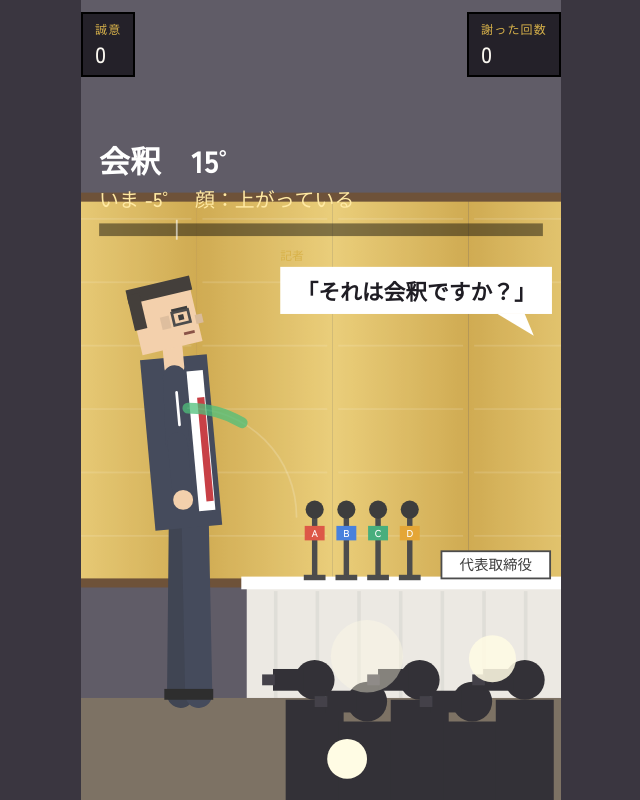
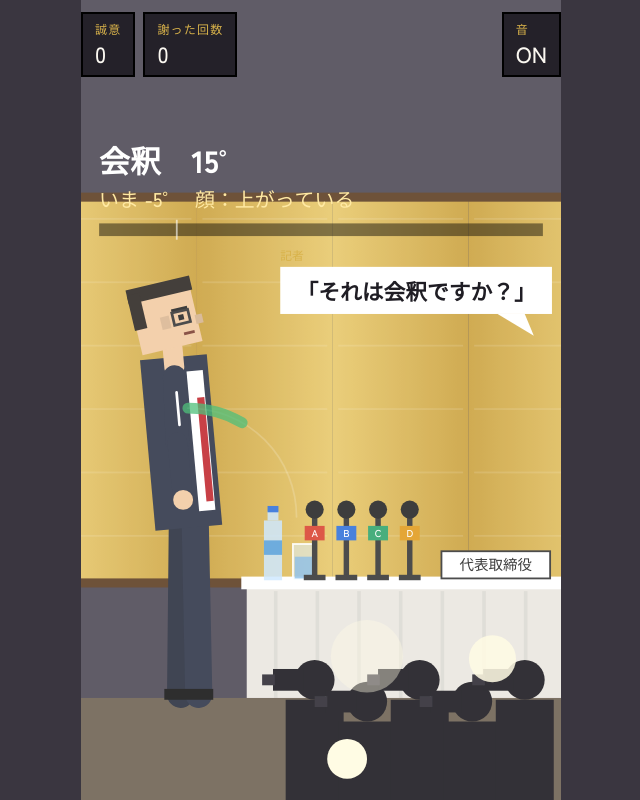
Before and after one commit to tamago-boro-156/owabi, a plain HTML site: page index.html in a window 1280 px wide. Both pictures are taken after a click on the button "会見をはじめる". Shown: the whole page, without its empty margins (319-959 px from the left). Drawn offline with Linux system fonts and the light colour scheme; a web font is replaced by a local one.

Commit message:
音のON/OFFと、机の水がこぼれる演出を追加

```diff
--- a/index.html
+++ b/index.html
@@ -41,6 +41,9 @@ body { background: #3a3640; color: var(--paper); font-family: var(--ui); overflo
 .hud { position: fixed; top: env(safe-area-inset-top, 0px); left: 50%; transform: translateX(-50%); width: min(100%, 60vh); display: flex; justify-content: space-between; gap: 8px; flex-wrap: wrap;
   padding: 12px max(16px, env(safe-area-inset-right, 0px)) 0 max(16px, env(safe-area-inset-left, 0px)); pointer-events: none; }
 .chip { background: var(--panel); border: 2px solid #000; padding: 6px 12px; font-family: var(--pixel); }
+.chip.snd { pointer-events: auto; cursor: pointer; color: var(--paper); text-align: left; margin-left: auto; }
+.chip.snd[aria-pressed="false"] .v { color: #8a8590; }
+.chip.snd:focus-visible { outline: 3px solid var(--gold); outline-offset: 2px; }
 .chip .k { display: block; font-size: 12px; color: var(--gold); letter-spacing: .1em; }
 .chip .v { font-size: 22px; font-variant-numeric: tabular-nums; }
 .pads { position: fixed; left: 0; right: 0; bottom: 0; display: flex; justify-content: space-between; gap: 12px;
@@ -89,6 +92,7 @@ kbd { font-family: var(--ui); font-size: 12px; border: 1px solid var(--ink); pad
 <div class="hud">
   <div class="chip"><span class="k">誠意</span><span class="v" id="score">0</span></div>
   <div class="chip"><span class="k">謝った回数</span><span class="v" id="qno">0</span></div>
+  <button class="chip snd" id="sndBtn" type="button" aria-pressed="true"><span class="k">音</span><span class="v" id="sndV">ON</span></button>
 </div>
 <div class="overlay" id="intro">
   <div class="panel">
@@ -175,12 +179,14 @@ kbd { font-family: var(--ui); font-size: 12px; border: 1px solid var(--ink); pad
     th: 0, thv: 0, ph: 0, phv: 0, armA: 0, armV: 0, armB: 0, armBV: 0,
     hip: false, neck: false, bonks: 0, qBonks: 0, wobble: 0,
     mics: [0, 0, 0, 0], micV: [0, 0, 0, 0], flashes: [], texts: [], say: null, sayT: 0, sweat: [],
+    water: { glass: 0, glassV: 0, bottle: 0, bottleV: 0, spilled: false, pour: 0, puddle: 0, stain: 0, drops: [] },
     lastShoulder: null, lastSV: { x: 0, y: 0 }, shake: 0
   };
 
   // ---------- audio ----------
   let ac = null;
-  const audio = () => { if (!ac) { try { ac = new (window.AudioContext || window.webkitAudioContext)(); } catch (e) {} } if (ac && ac.state === 'suspended') ac.resume(); return ac; };
+  let soundOn = true; try { soundOn = localStorage.getItem('owabi-sound') !== 'off'; } catch (e) {}
+  const audio = () => { if (!soundOn) return null; if (!ac) { try { ac = new (window.AudioContext || window.webkitAudioContext)(); } catch (e) {} } if (ac && ac.state === 'suspended') ac.resume(); return ac; };
   function noise(dur, freq, vol, type) {
     if (!audio()) return; const t = ac.currentTime, b = ac.createBuffer(1, ac.sampleRate * dur, ac.sampleRate), d = b.getChannelData(0);
     for (let i = 0; i < d.length; i++) d[i] = Math.random() * 2 - 1;
@@ -197,13 +203,15 @@ kbd { font-family: var(--ui); font-size: 12px; border: 1px solid var(--ink); pad
     bonk: () => { tone(160, 60, 0.35, 0.5, 'triangle'); noise(0.15, 300, 0.5); },
     clatter: () => { noise(0.25, 1800, 0.25); },
     ok: () => { tone(660, 990, 0.18, 0.15); setTimeout(() => tone(990, 1320, 0.25, 0.15), 120); },
-    fail: () => tone(300, 120, 0.5, 0.15, 'square')
+    fail: () => tone(300, 120, 0.5, 0.15, 'square'),
+    splash: () => { noise(0.45, 700, 0.5, 'lowpass'); setTimeout(() => noise(0.25, 1500, 0.2), 120); }
   };
 
   // ---------- flow ----------
   function startGame() {
     Object.assign(st, { tgt: 0, phase: 'play', q: 0, cur: makeQ(0), lv: level(0), qt: 0, prog: 0, score: 0, results: [], th: 0, thv: 0, ph: 0, phv: 0, armA: 0, armV: 0, armB: 0, armBV: 0,
-      bonks: 0, qBonks: 0, wobble: 0, mics: [0, 0, 0, 0], micV: [0, 0, 0, 0], flashes: [], texts: [], say: null, sweat: [] });
+      bonks: 0, qBonks: 0, wobble: 0, mics: [0, 0, 0, 0], micV: [0, 0, 0, 0], flashes: [], texts: [], say: null, sweat: [],
+      water: { glass: 0, glassV: 0, bottle: 0, bottleV: 0, spilled: false, pour: 0, puddle: 0, stain: 0, drops: [] } });
     $('intro').hidden = true; $('result').hidden = true; askQ(); hud();
   }
   function askQ() {
@@ -263,6 +271,9 @@ kbd { font-family: var(--ui); font-size: 12px; border: 1px solid var(--ink); pad
   ['pointerup', 'pointercancel'].forEach(ev => cv.addEventListener(ev, e => { if (st.fingerId === e.pointerId) { st.finger = null; st.fingerId = null; } }));
   $('startBtn').addEventListener('click', () => { audio(); startGame(); });
   $('againBtn').addEventListener('click', startGame);
+  function renderSound() { $('sndBtn').setAttribute('aria-pressed', soundOn); $('sndV').textContent = soundOn ? 'ON' : 'OFF'; }
+  $('sndBtn').addEventListener('click', () => { soundOn = !soundOn; try { localStorage.setItem('owabi-sound', soundOn ? 'on' : 'off'); } catch (e) {} if (!soundOn && ac) ac.suspend(); else audio(); renderSound(); });
+  renderSound();
   // the public address of the game: the page itself when it is hosted on its own site, otherwise this artifact
   function shareUrl() { return /github\.io$/.test(location.hostname) ? location.origin + location.pathname : 'https://claude.ai/artifact/SdxQ2h5aNdcDH2RA67DSC7'; }
   $('copyBtn').addEventListener('click', () => {
@@ -316,11 +327,15 @@ kbd { font-family: var(--ui); font-size: 12px; border: 1px solid var(--ink); pad
     if (P.hd.x > TABLE_X0 - 10 && P.hd.y + HEAD_R * 0.8 > TABLE_Y) {
       if (st.thv > 25 || st.phv > 60) {
         st.bonks++; st.qBonks++; sfx.bonk(); st.shake = 1; floatText('ゴンッ！', P.hd.x + 30, P.hd.y - 40, '#ff6a50', 40);
+        knockWater(1);   // the whole table jumps
         if (st.phase === 'play') { reporter(pick(['「今の、わざとですか？」', '「大丈夫ですか！？」', '「机に謝ってどうするんですか」', '「いい音しましたね」', '「頭突きは謝罪じゃないです」', '「机が謝られてます」', '「救急車、呼びます？」'])); st.prog = Math.max(0, st.prog - 0.8); }
         for (let i = 0; i < 4; i++) st.flashes.push({ x: (PORTRAIT ? 460 : 700) + Math.random() * 280, y: (PORTRAIT ? 580 : 520) + Math.random() * 120, t: -i * 0.06 });
       }
       st.thv = -Math.abs(st.thv) * 0.5 - 30; st.phv = -Math.abs(st.phv) * 0.4;
     }
+    // head touching the glass or the bottle
+    if (Math.hypot(P.hd.x - GLASS_X, P.hd.y - (TABLE_Y - 40)) < HEAD_R + 14 || Math.hypot(P.hd.x - BOTTLE_X, P.hd.y - (TABLE_Y - 80)) < HEAD_R + 12) knockWater(0.8);
+    updateWater(dt);
     // knocking the microphones
     const micX = [470, 505, 540, 575];
     micX.forEach((mx, i) => {
@@ -429,6 +444,54 @@ kbd { font-family: var(--ui); font-size: 12px; border: 1px solid var(--ink); pad
     // sweat
     st.sweat.forEach(s => { ctx.fillStyle = '#9fd6ff'; ctx.fillRect(s.x, s.y, 6, 9); });
   }
+  // ---------- water on the table ----------
+  const GLASS_X = 446, BOTTLE_X = 414;
+  function knockWater(force) {
+    const w = st.water;
+    if (!w.glassV && w.glass < 0.1) { w.glassV = 5 + force * 3; }
+    if (!w.bottleV && w.bottle < 0.1 && Math.random() < 0.7) { w.bottleV = 3 + force * 2; }
+  }
+  function updateWater(dt) {
+    const w = st.water;
+    if (w.glassV) { w.glass += w.glassV * dt; if (w.glass >= 1.5) { w.glass = 1.5; w.glassV = 0; if (!w.spilled) spill(); } }
+    if (w.bottleV) { w.bottle += w.bottleV * dt; if (w.bottle >= 1.45) { w.bottle = 1.45; w.bottleV = 0; floatText('ゴロッ', BOTTLE_X + 30, TABLE_Y - 40, '#ffffff', 20); } }
+    if (w.spilled) {
+      w.pour = Math.max(0, w.pour - dt);
+      w.puddle = Math.min(1, w.puddle + dt * 0.9);
+      if (w.puddle > 0.5) w.stain = Math.min(1, w.stain + dt * 0.25);
+      if (w.pour > 0) for (let i = 0; i < 3; i++) w.drops.push({ x: GLASS_X + 30, y: TABLE_Y - 14, vx: 60 + Math.random() * 120, vy: -60 - Math.random() * 80, t: 0 });
+      if (w.puddle > 0.6 && Math.random() < dt * 4) w.drops.push({ x: GLASS_X + 20 + Math.random() * 150 * w.puddle, y: TABLE_Y + 8, vx: 0, vy: 20, t: 0 });
+    }
+    w.drops.forEach(d => { d.t += dt; d.vy += 900 * dt; d.x += d.vx * dt; d.y += d.vy * dt; });
+    // poured drops vanish when they land on the table; drips off the front edge fall to the floor
+    w.drops = w.drops.filter(d => d.y < 650 && !(d.vx && d.y > TABLE_Y - 2 && d.t > 0.05));
+  }
+  function spill() {
+    const w = st.water; w.spilled = true; w.pour = 0.7;
+    sfx.splash(); floatText('バシャッ', GLASS_X + 40, TABLE_Y - 70, '#9fd6ff', 30);
+    if (st.phase === 'play') reporter(pick(['「水！ 水こぼれてます！」', '「誰か拭くもの！」', '「今の水、謝罪に含まれます？」', '「マイクが濡れる！」']));
+  }
+  function drawWater() {
+    const w = st.water;
+    // puddle on the table top and the wet stain soaking down the cloth
+    if (w.puddle > 0) {
+      ctx.fillStyle = 'rgba(120,180,230,.55)'; ctx.fillRect(GLASS_X + 6, TABLE_Y - 4, 170 * w.puddle, 5);
+      if (w.stain > 0) { ctx.fillStyle = 'rgba(100,140,180,.28)'; ctx.fillRect(GLASS_X + 14, TABLE_Y + 8, 130 * w.puddle, 90 * w.stain); }
+    }
+    // plastic bottle
+    ctx.save(); ctx.translate(BOTTLE_X + 10, TABLE_Y - 2); ctx.rotate(w.bottle);
+    ctx.fillStyle = 'rgba(200,230,255,.85)'; ctx.fillRect(-10, -66, 20, 66);
+    ctx.fillStyle = '#5aa0d8'; ctx.fillRect(-10, -44, 20, 16);
+    ctx.fillStyle = 'rgba(200,230,255,.85)'; ctx.fillRect(-6, -76, 12, 10); ctx.fillStyle = '#2f6fd8'; ctx.fillRect(-6, -82, 12, 7);
+    ctx.restore();
+    // glass of water
+    ctx.save(); ctx.translate(GLASS_X + 12, TABLE_Y - 2); ctx.rotate(w.glass);
+    ctx.fillStyle = 'rgba(220,240,255,.55)'; ctx.fillRect(-12, -40, 24, 40);
+    if (!w.spilled) { ctx.fillStyle = 'rgba(120,180,230,.75)'; ctx.fillRect(-10, -26, 20, 24); }
+    ctx.strokeStyle = 'rgba(255,255,255,.9)'; ctx.lineWidth = 2; ctx.strokeRect(-12, -40, 24, 40);
+    ctx.restore();
+    w.drops.forEach(d => { ctx.fillStyle = 'rgba(140,200,245,.9)'; ctx.fillRect(d.x - 3, d.y - 3, 6, 6); });
+  }
   function drawTable() {
     // white cloth table in front of the man
     ctx.fillStyle = '#e9e6df'; ctx.fillRect(TABLE_X0, TABLE_Y, TABLE_X1 - TABLE_X0, 128);
@@ -437,6 +500,7 @@ kbd { font-family: var(--ui); font-size: 12px; border: 1px solid var(--ink); pad
     // name plate
     ctx.fillStyle = '#ffffff'; ctx.fillRect(610, TABLE_Y - 34, 120, 30); ctx.strokeStyle = '#333'; ctx.lineWidth = 2; ctx.strokeRect(610, TABLE_Y - 34, 120, 30);
     ctx.fillStyle = '#222'; ctx.font = '16px ' + UI; ctx.textAlign = 'center'; ctx.textBaseline = 'middle'; ctx.fillText('代表取締役', 670, TABLE_Y - 19);
+    drawWater();
     // microphones with press flags
     const cols = ['#d8402e', '#2f6fd8', '#2fa36b', '#e09a1a'];
     [470, 505, 540, 575].forEach((mx, i) => {
```
